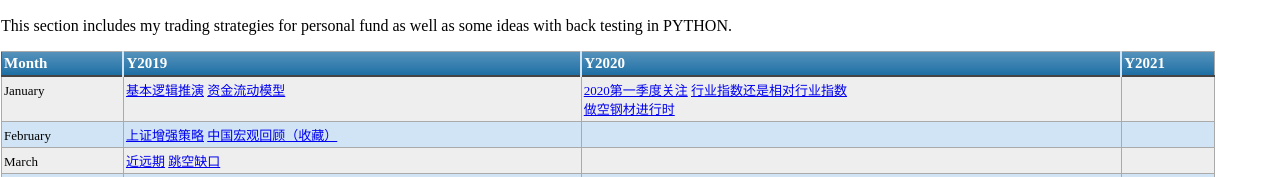
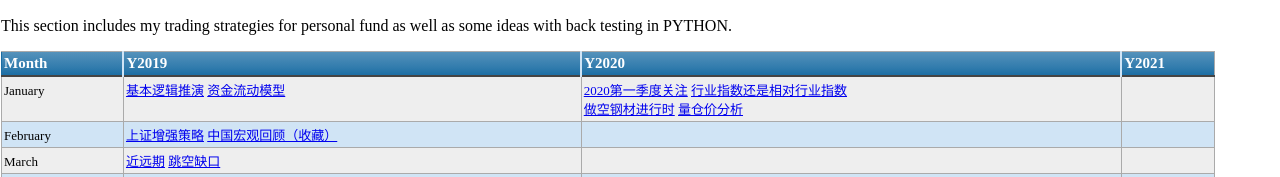
Before and after one commit to Alan-Du/Alan-Du.github.io, a plain HTML site: page index.html in a window 1280 px wide. Shown: the part 988-1165 px from the top of the page. Drawn offline with nearby package versions, Linux system fonts and the light colour scheme.

Commit message:
Update index.html

```diff
--- a/index.html
+++ b/index.html
@@ -218,6 +218,7 @@
 			<a href="Research/行业指数还是相对行业指数.pdf">行业指数还是相对行业指数</a>
 			 </br>
 			<a href="Research/做空钢材进行时.pdf">做空钢材进行时</a>
+			<a href="Research/量仓价分析.pdf">量仓价分析</a>
 		    </div>
                     <div class="divTableCell"></div>
                     </div>
```
